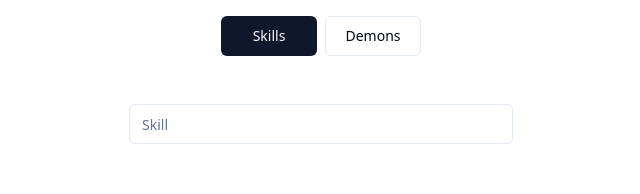
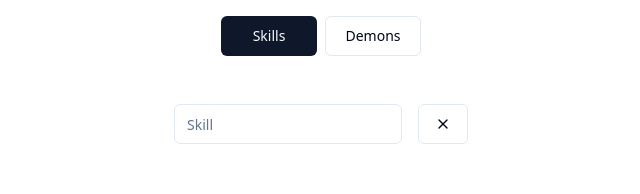
Before and after one commit to eyenalxai/smtv, a Next.js app: page /skills in a window 1280 px wide. Shown: the top 194 px of the page, without its empty margins (319-959 px from the left). Built offline with nearby package versions, Linux system fonts and the light colour scheme.

Commit message:
feat: add clear button to skill search input

```diff
--- a/components/skill/skill-search.tsx
+++ b/components/skill/skill-search.tsx
@@ -1,16 +1,23 @@
 "use client"
 
 import { SkillFetcher } from "@/components/skill/skill-fetcher"
+import { Button } from "@/components/ui/button"
 import { Input } from "@/components/ui/input"
 import { useSkillName } from "@/lib/hooks/skill-name-context"
 import { cn } from "@/lib/utils"
+import { X } from "lucide-react"
 
 export const SkillSearch = () => {
 	const { skillName, setSkillName } = useSkillName()
 
 	return (
 		<div className={cn("flex", "flex-col", "items-center", "justify-center", "gap-8", "w-full")}>
-			<Input placeholder={"Skill"} value={skillName} onChange={(e) => setSkillName(e.target.value)} />
+			<div className={cn("flex", "flex-row", "justify-center", "items-center", "gap-4")}>
+				<Input placeholder={"Skill"} value={skillName} onChange={(e) => setSkillName(e.target.value)} />
+				<Button variant="outline" onClick={() => setSkillName("")}>
+					<X className={"size-4"} />
+				</Button>
+			</div>
 			{skillName.length >= 2 && <SkillFetcher skillName={skillName} />}
 		</div>
 	)
```
